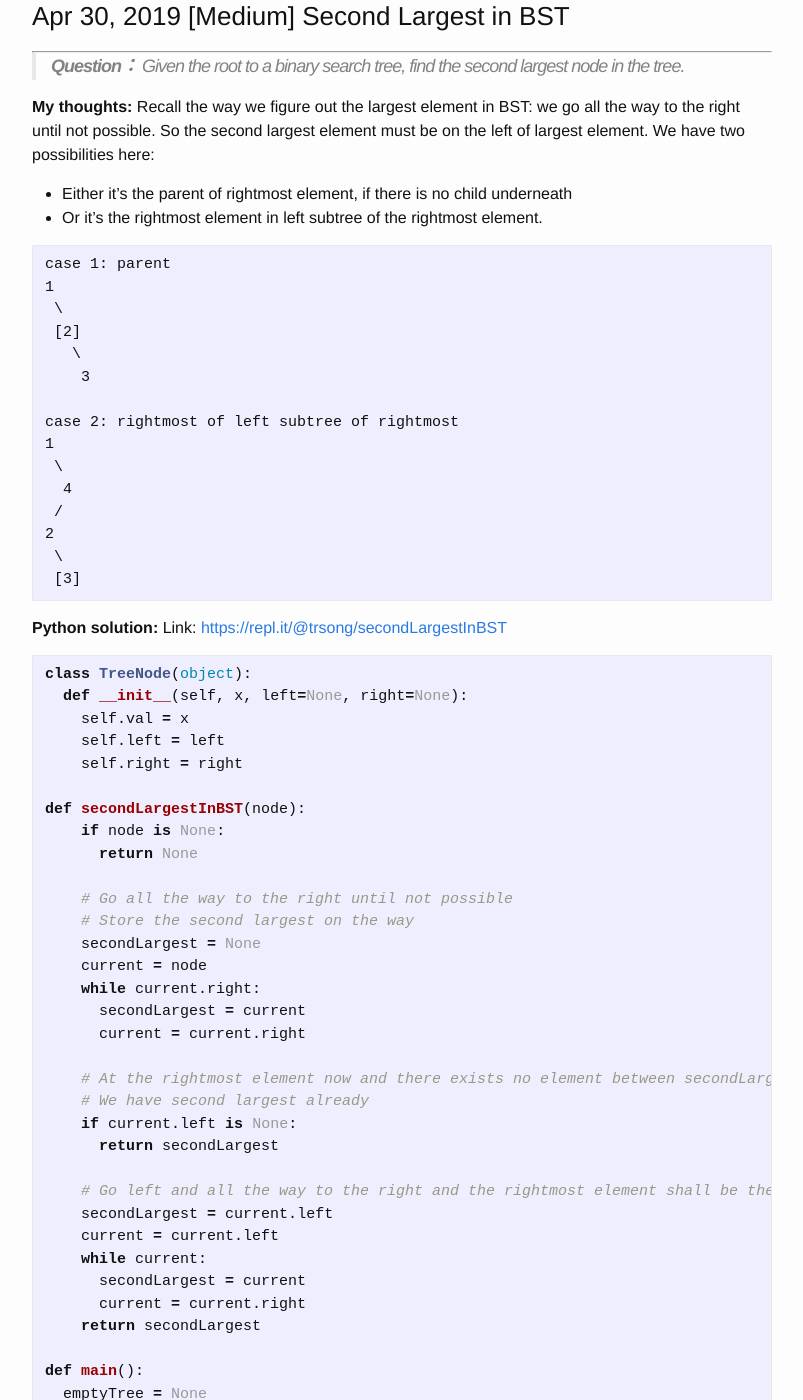
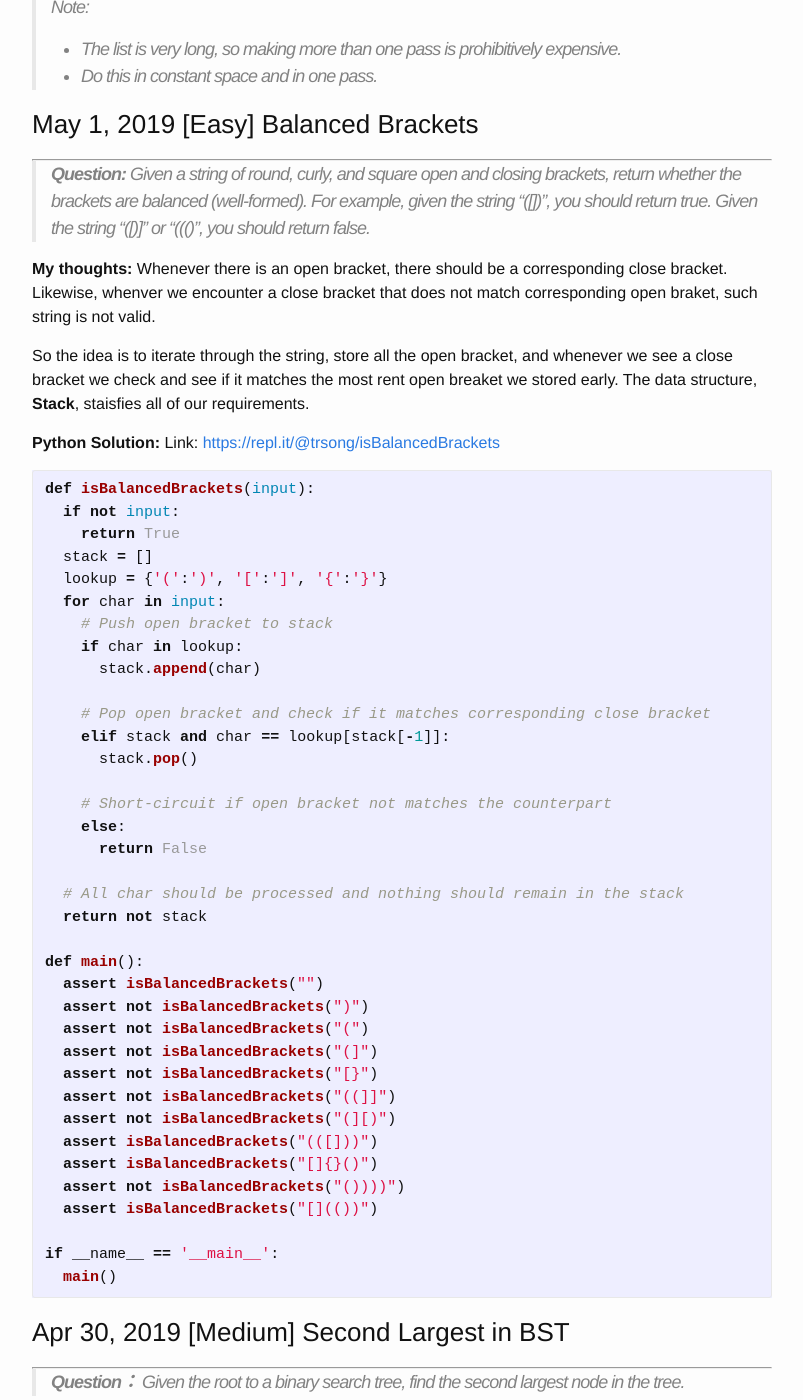
Before and after one commit to trsong/trsong.github.io, a Jekyll site: the page built from _posts/2019-04-30-DailyQuestions.md, in a window 1280 px wide and 1400 px high, scrolled down 663 px. Shown: the whole window, without its empty margins (238-1041 px from the left). Built offline with Jekyll 4.4.1, drawn with Linux system fonts in a browser that asks for light colours; some of the changed text lies outside the part shown.

Commit message:
Add may1 question again to daily problem

````diff
--- a/_posts/2019-04-30-DailyQuestions.md
+++ b/_posts/2019-04-30-DailyQuestions.md
@@ -16,14 +16,14 @@ categories: Python/Java
 
 **Java 1.8:**  TBD
 
-<!--
 ### May 2, 2019 \[Medium\]
 ---
-> **Question:** Given a singly linked list and an integer k, remove the kth last element from the list. k > is guaranteed to be smaller than the length of the list.
-> The list is very long, so making more than one pass is prohibitively expensive.
-> Do this in constant space and in one pass.
+> **Question:** Given a singly linked list and an integer k, remove the kth last element from the list. k is guaranteed to be smaller than the length of the list.
+>
+> Note:
+> * The list is very long, so making more than one pass is prohibitively expensive.
+> * Do this in constant space and in one pass.
 
--->
 
 ### May 1, 2019 \[Easy\] Balanced Brackets
 ---
@@ -31,6 +31,49 @@ categories: Python/Java
 > For example, given the string "([])[]({})", you should return true.
 > Given the string "([)]" or "((()", you should return false.
 
+**My thoughts:** Whenever there is an open bracket, there should be a corresponding close bracket. Likewise, whenver we encounter a close bracket that does not match corresponding open braket, such string is not valid.
+
+So the idea is to iterate through the string, store all the open bracket, and whenever we see a close bracket we check and see if it matches the most rent open breaket we stored early. The data structure, **Stack**, staisfies all of our requirements.
+
+**Python Solution:** Link: [https://repl.it/@trsong/isBalancedBrackets](https://repl.it/@trsong/isBalancedBrackets)
+```py
+def isBalancedBrackets(input):
+  if not input:
+    return True
+  stack = []
+  lookup = {'(':')', '[':']', '{':'}'}
+  for char in input:
+    # Push open bracket to stack
+    if char in lookup:
+      stack.append(char)
+
+    # Pop open bracket and check if it matches corresponding close bracket
+    elif stack and char == lookup[stack[-1]]:
+      stack.pop()
+
+    # Short-circuit if open bracket not matches the counterpart
+    else:
+      return False
+
+  # All char should be processed and nothing should remain in the stack
+  return not stack
+
+def main():
+  assert isBalancedBrackets("")
+  assert not isBalancedBrackets(")")
+  assert not isBalancedBrackets("(")
+  assert not isBalancedBrackets("(]")
+  assert not isBalancedBrackets("[}")
+  assert not isBalancedBrackets("((]]")
+  assert not isBalancedBrackets("(][)")
+  assert isBalancedBrackets("(([]))")
+  assert isBalancedBrackets("[]{}()")
+  assert not isBalancedBrackets("())))")
+  assert isBalancedBrackets("[](())")
+
+if __name__ == '__main__':
+  main()
+```
 
 
 ### Apr 30, 2019 \[Medium\] Second Largest in BST
````
Also changed, not shown: 1 other file.
